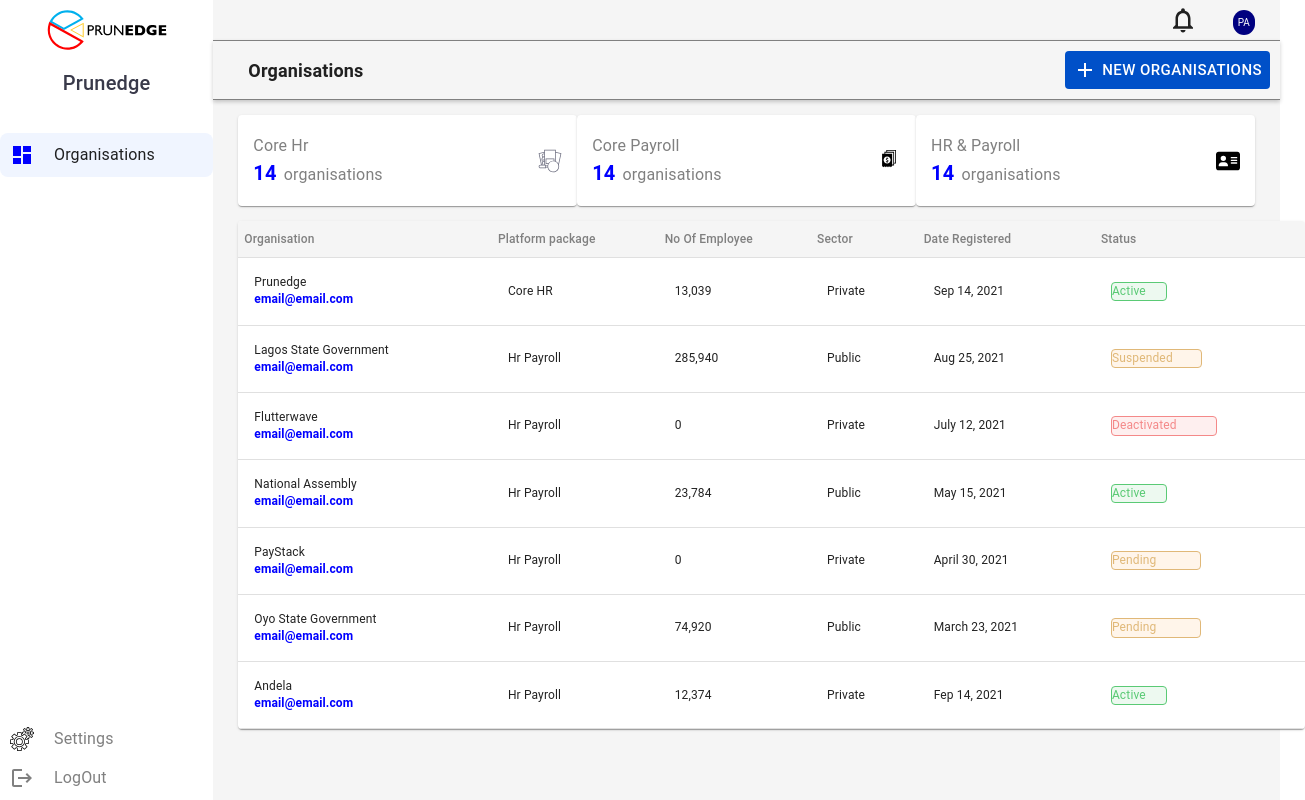
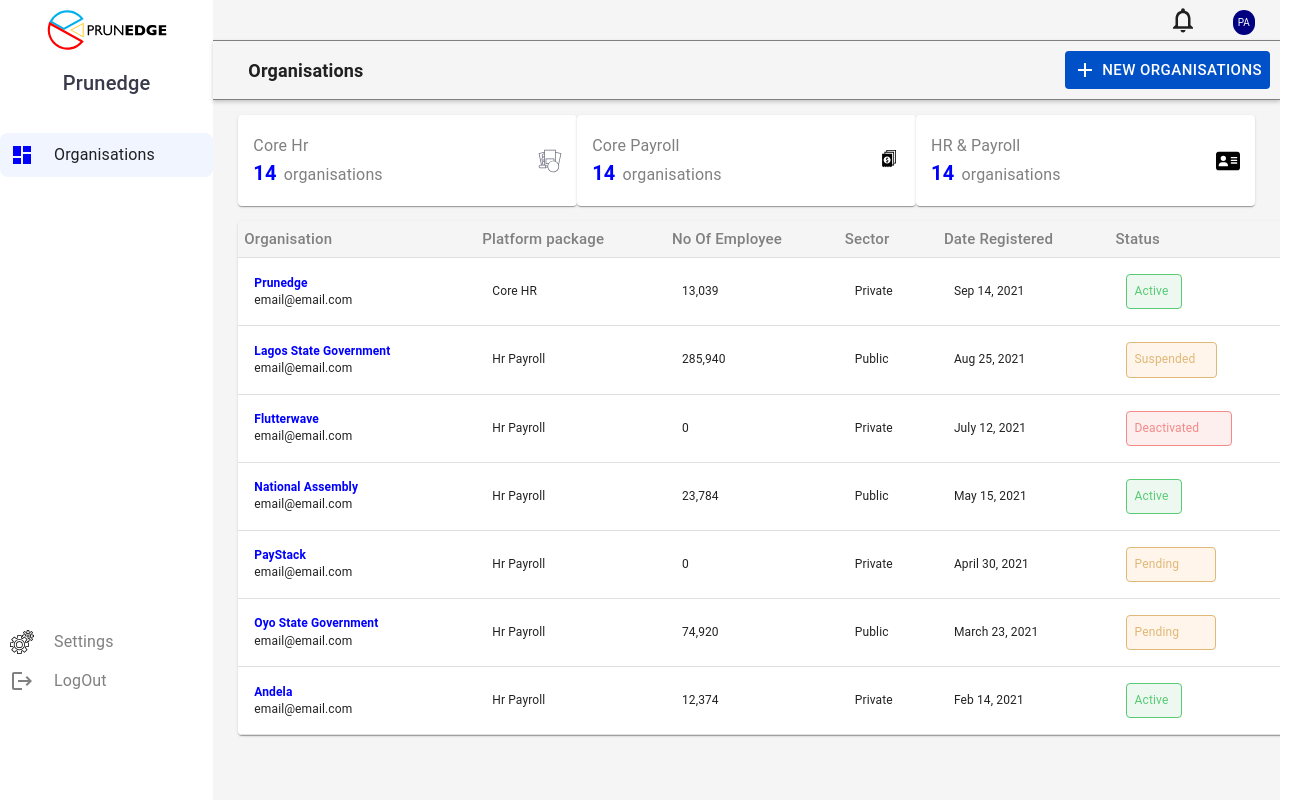
Before and after one commit to A-n-u-O/hrms, a React (Create React App) app: page /Dashboard in a window 1280 px wide. Shown: the whole page, 1305 px wide, since content can reach past the window. Built offline with nearby package versions, Linux system fonts and the light colour scheme.

Commit message:
changes made to the table

```diff
--- a/src/components/Dashboard.tsx
+++ b/src/components/Dashboard.tsx
@@ -17,13 +17,155 @@
 import AddIcon from "@mui/icons-material/Add";
 import { useNavigate } from "react-router-dom";
 import MUITable from "./Table";
-import { platform } from "os";
 
 const Dashboard = () => {
   const navigate = useNavigate();
+  const mockData = [
+    {
+      org: "Prunedge",
+      email: "email@email.com",
+      platform: "Core HR",
+      employees: "13,039",
+      sector: "Private",
+      dateOfReg: "Sep 14, 2021",
+      stat: "Active",
+    },
+    {
+      org: "Lagos State Government",
+      email: "email@email.com",
+      platform: "Hr Payroll",
+      employees: "285,940",
+      sector: "Public",
+      dateOfReg: "Aug 25, 2021",
+      stat: "Suspended",
+    },
+    {
+      org: "Flutterwave",
+      email: "email@email.com",
+      platform: "Hr Payroll",
+      employees: "0",
+      sector: "Private",
+      dateOfReg: "July 12, 2021",
+      stat: "Deactivated",
+    },
+    {
+      org: "National Assembly",
+      email: "email@email.com",
+      platform: "Hr Payroll",
+      employees: "23,784",
+      sector: "Public",
+      dateOfReg: "May 15, 2021",
+      stat: "Active",
+    },
+    {
+      org: "PayStack",
+      email: "email@email.com",
+      platform: "Hr Payroll",
+      employees: "0",
+      sector: "Private",
+      dateOfReg: "April 30, 2021",
+      stat: "Pending",
+    },
+    {
+      org: "Oyo State Government",
+      email: "email@email.com",
+      platform: "Hr Payroll",
+      employees: "74,920",
+      sector: "Public",
+      dateOfReg: "March 23, 2021",
+      stat: "Pending",
+    },
+    {
+      org: "Andela",
+      email: "email@email.com",
+      platform: "Hr Payroll",
+      employees: "12,374",
+      sector: "Private",
+      dateOfReg: "Feb 14, 2021",
+      stat: "Active",
+    },
+  ];
+  const getStateStyle = (stat: string) => {
+    switch (stat) {
+      case "Active":
+        return {
+          color: "#5ACA75",
+          backgroundColor: "#EDF9F0",
+          padding: "8px",
+          border: "1px solid #5ACA75",
+          borderRadius: "4px",
+          width: "56px",
+        };
+      case "Suspended":
+        return {
+          color: "#E0B878",
+          backgroundColor: "#FFF5EA",
+          padding: "8px",
+          border: "1px solid #E0B878",
+          borderRadius: "4px",
+          width: "91px",
+        };
+      case "Deactivated":
+        return {
+          color: "#F48989",
+          backgroundColor: "#FEEFEF",
+          padding: "8px",
+          border: "1px solid #F48989",
+          borderRadius: "4px",
+          width: "106px",
+        };
+      case "Pending":
+        return {
+          color: "#E0B878",
+          backgroundColor: "#FFF5EA",
+          padding: "8px",
+          border: "1px solid #E0B878",
+          borderRadius: "4px",
+          width: "90px",
+        };
+      default:
+        return {};
+    }
+  };
+
+  const createData = (data: any) => {
+    const { org, email, platform, employees, sector, dateOfReg, stat } = data;
+    return {
+      org: (
+        <>
+          <div style={{ color: "blue", fontWeight: "600" }}>{org}</div>
+          <div style={{ fontSize: "12px" }}>{email}</div>
+        </>
+      ),
+      email,
+      platform,
+      employees,
+      sector,
+      dateOfReg,
+      stat: (
+        <>
+          <Box
+            sx={{
+              display: "flex",
+              justifyContent: "space-between",
+              maxWidth: "230px",
+            }}>
+            <Box
+              sx={{
+                fontSize: "12px",
+                ...getStateStyle(stat),
+              }}>{stat}</Box>
+          </Box>
+        </>
+      ),
+    };
+  };
+  const list = mockData.map((item) => {
+    return createData(item);
+  });
   return (
     <>
-      <div>
+      <div style={{ maxWidth: "1550px", overflow: "hidden" }}>
         <Box sx={{}}>
           <CssBaseline />
           <Grid
@@ -38,7 +180,6 @@
               sx={{
                 display: "flex",
                 flexDirection: "column",
-                justifyContent: "space-between",
                 boxShadow: "0px 2px 4px rgba(0, 0, 0, 0.2)",
               }}>
               <div>
@@ -89,6 +230,8 @@
                     color: "grey",
                     margin: "5px",
                     padding: "5px",
+                    alignItems: "flex-start",
+                    marginTop: "28pc",
                   }}>
                   {/* Use the imported settings icon SVG */}
                   <img
@@ -284,71 +427,7 @@
                 </Card>
               </Box>
               <MUITable
-                data={[
-                  {
-                    org: "Prunedge",
-                    email: "email@email.com",
-                    platform: "Core HR",
-                    employees: "13,039",
-                    sector: "Private",
-                    dateOfReg: "Sep 14, 2021",
-                    stat: "Active",
-                  },
-                  {
-                    org: "Lagos State Government",
-                    email: "email@email.com",
-                    platform: "Hr Payroll",
-                    employees: "285,940",
-                    sector: "Public",
-                    dateOfReg: "Aug 25, 2021",
-                    stat: "Suspended",
-                  },
-                  {
-                    org: "Flutterwave",
-                    email: "email@email.com",
-                    platform: "Hr Payroll",
-                    employees: "0",
-                    sector: "Private",
-                    dateOfReg: "July 12, 2021",
-                    stat: "Deactivated",
-                  },
-                  {
-                    org: "National Assembly",
-                    email: "email@email.com",
-                    platform: "Hr Payroll",
-                    employees: "23,784",
-                    sector: "Public",
-                    dateOfReg: "May 15, 2021",
-                    stat: "Active",
-                  },
-                  {
-                    org: "PayStack",
-                    email: "email@email.com",
-                    platform: "Hr Payroll",
-                    employees: "0",
-                    sector: "Private",
-                    dateOfReg: "April 30, 2021",
-                    stat: "Pending",
-                  },
-                  {
-                    org: "Oyo State Government",
-                    email: "email@email.com",
-                    platform: "Hr Payroll",
-                    employees: "74,920",
-                    sector: "Public",
-                    dateOfReg: "March 23, 2021",
-                    stat: "Pending",
-                  },
-                  {
-                    org: "Andela",
-                    email: "email@email.com",
-                    platform: "Hr Payroll",
-                    employees: "12,374",
-                    sector: "Private",
-                    dateOfReg: "Fep 14, 2021",
-                    stat: "Active",
-                  },
-                ]}
+                data={list}
                 columnHead={[
                   { label: "Organisation", key: "org" },
                   { label: "Platform package", key: "platform" },
--- a/src/components/ResetPasswordEnd.tsx
+++ b/src/components/ResetPasswordEnd.tsx
@@ -27,27 +27,29 @@
 
   const handlePasswordChange = (e: React.ChangeEvent<HTMLInputElement>) => {
     setPassword(e.target.value);
+    handleValidatePassword();
   };
 
   const handleValidatePassword = () => {
     if (password.length < 8) {
       setError("Password must be at least 8 characters long");
-      setIsButtonDisabled(true)
+      // setIsButtonDisabled(true)
     } else if (!/[a-z]/.test(password)) {
       setError("Password must contain at least one lowercase letter");
-      setIsButtonDisabled(true)
+      // setIsButtonDisabled(true)
     } else if (!/[A-Z]/.test(password)) {
       setError("Password must contain at least one uppercase letter");
-      setIsButtonDisabled(true)
+      // setIsButtonDisabled(true)
     } else if (!/\d/.test(password)) {
       setError("Password must contain at least one digit");
-      setIsButtonDisabled(true)
+      // setIsButtonDisabled(true)
     } else if (!/[@#$%^&*!]/.test(password)) {
       setError(
         "Password must contain at least one special character (@#$%^&*!)"
       );
-      setIsButtonDisabled(true)
+      // setIsButtonDisabled(true)
     } else {
+      console.log("Here")
       setError(null);
       setIsButtonDisabled(false)
     }
@@ -55,7 +57,6 @@
 
   const handleSubmit = (event: React.FormEvent<HTMLFormElement>) => {
     event.preventDefault();
-    handleValidatePassword();
     // You can add further logic here for form submission if needed
   };
 
--- a/src/components/Table.tsx
+++ b/src/components/Table.tsx
@@ -21,44 +21,6 @@
   columnHead: ColumnHeadProps[];
   data: any;
 }) {
-  const getStateStyle = (stat: string) => {
-    switch (stat) {
-      case "Active":
-        return {
-          color: "#5ACA75",
-          backgroundColor: "#EDF9F0",
-          border: "1px solid #5ACA75",
-          borderRadius: "4px",
-          width: "56px",
-        };
-      case "Suspended":
-        return {
-          color: "#E0B878",
-          backgroundColor: "#FFF5EA",
-          border: "1px solid #E0B878",
-          borderRadius: "4px",
-          width: "91px",
-        };
-      case "Deactivated":
-        return {
-          color: "#F48989",
-          backgroundColor: "#FEEFEF",
-          border: "1px solid #F48989",
-          borderRadius: "4px",
-          width: "106px",
-        };
-      case "Pending":
-        return {
-          color: "#E0B878",
-          backgroundColor: "#FFF5EA",
-          border: "1px solid #E0B878",
-          borderRadius: "4px",
-          width: "90px",
-        };
-      default:
-        return {};
-    }
-  };
 
   return (
     <TableContainer
@@ -68,7 +30,7 @@
         marginBottom: "15px",
         marginRight: "30px",
         marginLeft: "25px",
-        maxWidth: "1230px",
+        maxWidth: "1200px",
       }}>
       <Table sx={{ minWidth: 650 }} aria-label="simple table">
         <TableHead sx={{ backgroundColor: "#F5F5F5" }}>
@@ -76,7 +38,7 @@
             {columnHead.map((item) => {
               return (
                 <TableCell
-                  sx={{ padding: "6px", color: "grey", fontSize: "12px" }}>
+                  sx={{ padding: "6px", color: "grey", fontSize: "15px" }}>
                   {item.label}
                 </TableCell>
               );
@@ -87,40 +49,15 @@
           {data.map((row: any) => (
             <TableRow key={row.org}>
               {columnHead.map((item, index) => {
-                if (item.key === "org") {
-                  return (
-                    <TableCell key={index} sx={{ fontSize: "12px" }}>
-                      <div>{row[item.key]}</div>
-                      <div style={{ color: "blue", fontWeight: "600" }}>
-                        {row.email}
-                      </div>
-                    </TableCell>
-                  );
-                } else if (item.key === "stat") {
-                  return (
-                    <TableCell key={index}>
-                      <Box
-                        sx={{
-                          padding: "6px, 8px, 6px, 8px",
-                          fontSize: "12px",
-                          ...getStateStyle(row[item.key]),
-                        }}>
-                        {row[item.key]}
-                      </Box>
-                    </TableCell>
-                  );
-                } else {
-                  return (
-                    <TableCell key={index} sx={{ fontSize: "12px" }}>
-                      {row[item.key]}
-                    </TableCell>
-                  );
-                }
+                return (
+                  <TableCell key={index} sx={{ fontSize: "12px" }}>
+                    {row[item.key]}
+                  </TableCell>
+                );
               })}
             </TableRow>
           ))}
         </TableBody>
       </Table>
     </TableContainer>
-  );
-}
+  )};
```
